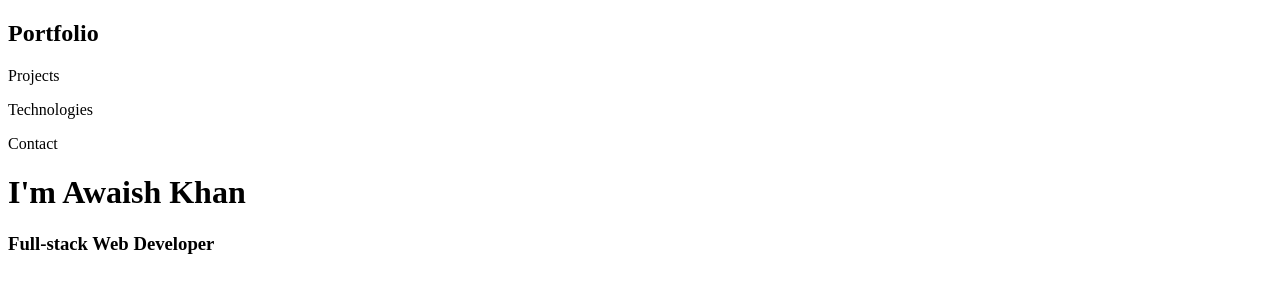
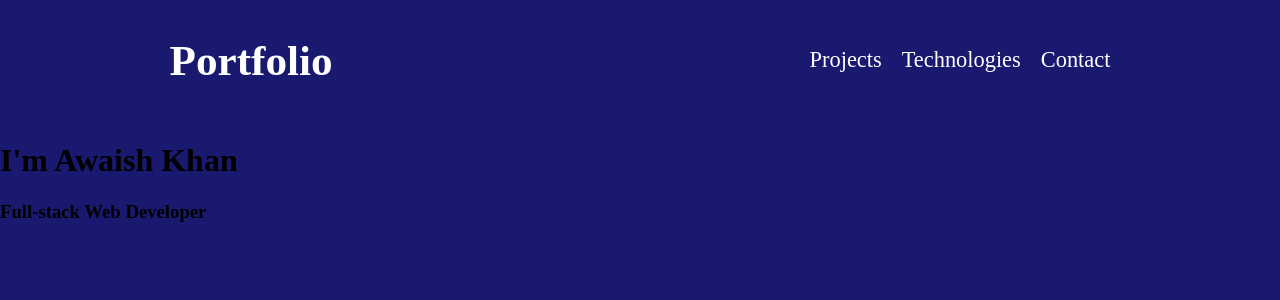
Before and after one commit to Awaish-prog/awaish-portfolio, a React (Create React App) app: page / in a window 1280 px wide. Shown: the top 300 px of the page. Built offline with nearby package versions, Linux system fonts and the light colour scheme.

Commit message:
Created Navbar

```diff
--- a/src/App.js
+++ b/src/App.js
@@ -3,6 +3,7 @@ import Introduction from "./Components/Introduction";
 import Navbar from "./Components/Navbar";
 import Projects from "./Components/Projects";
 import Technologies from "./Components/Technologies";
+import "./CSS/App.css"
 
 function App() {
   return (
--- /dev/null
+++ b/src/CSS/App.css
@@ -0,0 +1,4 @@
+body {
+    background-color: #191970;
+    margin: 0;
+}
--- /dev/null
+++ b/src/CSS/Navbar.css
@@ -0,0 +1,17 @@
+header {
+    color: white;
+    display: flex;
+    align-items: center;
+    width: fit-content;
+    margin: 0 auto 0 auto;
+}
+header > h2 {
+    width: 50vw;
+    margin-left: 20px;
+    font-size: 2.7rem;
+}
+header > p {
+    width: fit-content;
+    padding-right: 20px;
+    font-size: 1.4rem;
+}
--- a/src/Components/Navbar.js
+++ b/src/Components/Navbar.js
@@ -1,10 +1,12 @@
+import "../CSS/Navbar.css"
+
 export default function Navbar(){
     return(
-        <>
+        <header>
             <h2>Portfolio</h2>
             <p><a>Projects</a></p>
             <p><a>Technologies</a></p>
             <p><a>Contact</a></p>
-        </>
+        </header>
     )
 }
```
